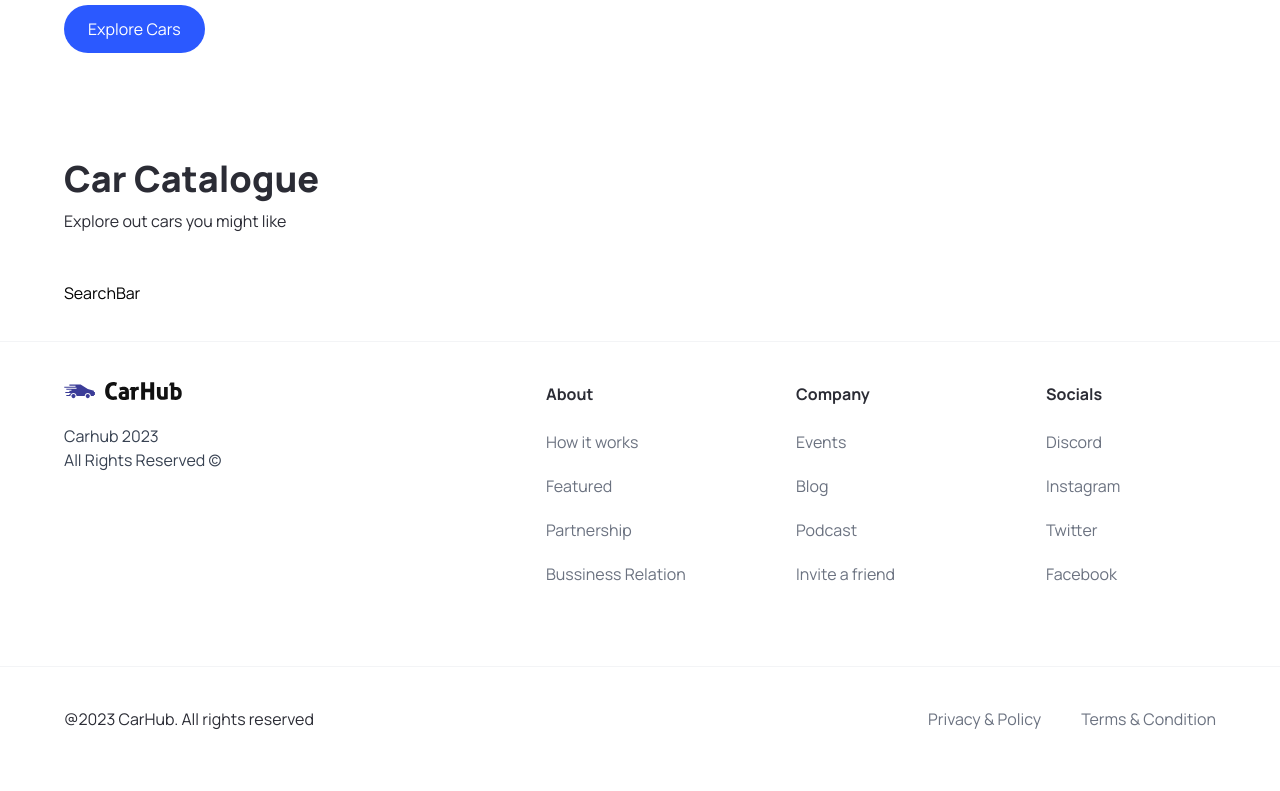
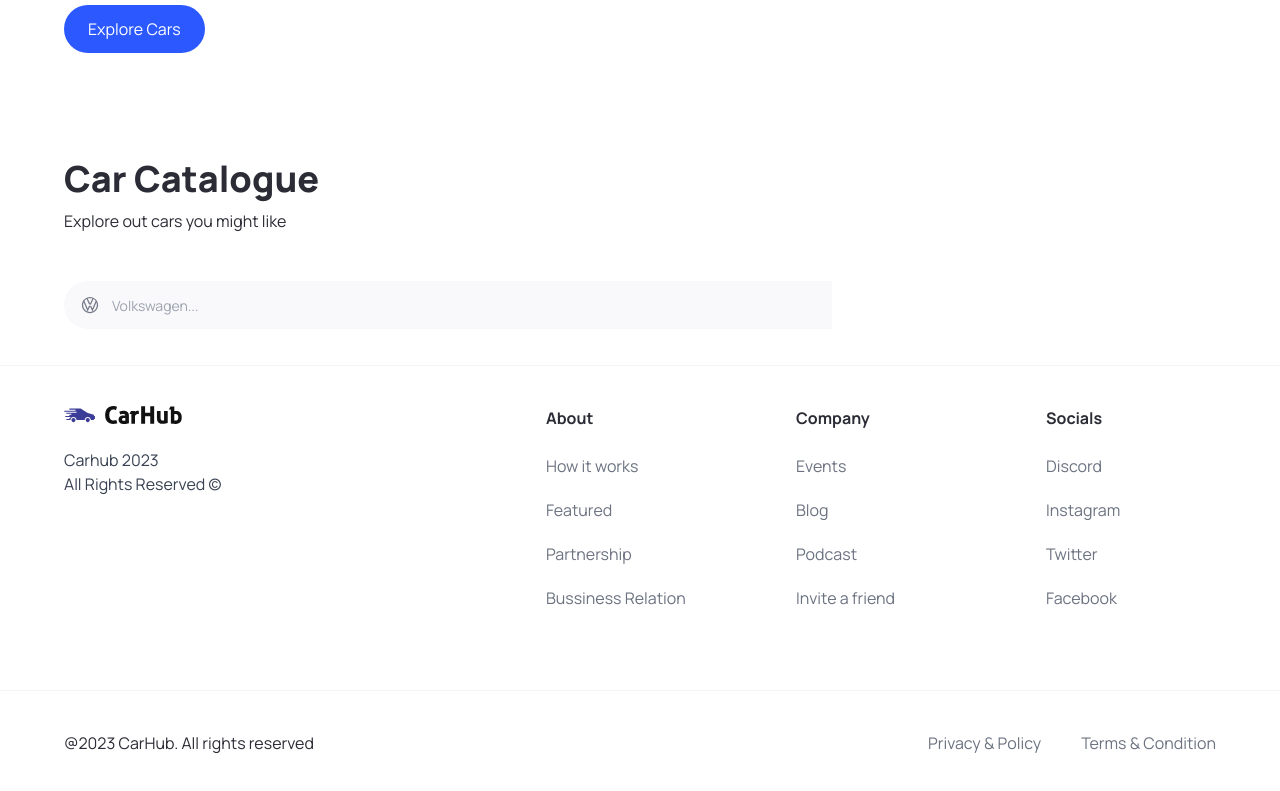
Before and after one commit to yersultan-ibn/project_next13_car_showcase, a Next.js app: page / in a window 1280 px wide. Shown: the part 705-1496 px from the top of the page. Built offline with nearby package versions, Linux system fonts and the light colour scheme.

Commit message:
feat: add car catalog

```diff
--- a/components/SearchBar.tsx
+++ b/components/SearchBar.tsx
@@ -1,7 +1,23 @@
-import React from "react";
+"use client";
+
+import { useState } from "react";
+import SearchManufacturer from "./SearchManufacturer";
 
 const SearchBar = () => {
-  return <div>SearchBar</div>;
+  const [manufacturer, setManufacturer] = useState("");
+
+  const handleSearch = () => {};
+
+  return (
+    <form className="searchbar" onSubmit={handleSearch}>
+      <div className="searchbar__item">
+        <SearchManufacturer
+          manufacturer={manufacturer}
+          setManufacturer={setManufacturer}
+        />
+      </div>
+    </form>
+  );
 };
 
 export default SearchBar;
--- /dev/null
+++ b/components/SearchManufacturer.tsx
@@ -0,0 +1,111 @@
+"use client";
+
+import { SearchManufacturerProps } from "@/types";
+import { Combobox, Transition } from "@headlessui/react";
+import Image from "next/image";
+import { Fragment, useState } from "react";
+
+import { manufacturers } from "@/constants";
+
+const SearchManufacturer = ({
+  manufacturer,
+  setManufacturer,
+}: SearchManufacturerProps) => {
+  const [query, setQuery] = useState("");
+
+  const filteredManufacturers =
+    query === ""
+      ? manufacturers
+      : manufacturers.filter((item) =>
+          item
+            .toLowerCase()
+            .replace(/\s+/g, "")
+            .includes(query.toLowerCase().replace(/\s+/g, ""))
+        );
+
+  return (
+    <div className="search-manufacturer">
+      <Combobox>
+        <div className="relative w-full">
+          <Combobox.Button className="absolute top-[14px]">
+            <Image
+              src="/car-logo.svg"
+              width={20}
+              height={20}
+              className="ml-4"
+              alt="car logo"
+            />
+          </Combobox.Button>
+
+          {/* Input field for searching */}
+          <Combobox.Input
+            className="search-manufacturer__input"
+            displayValue={(item: string) => item}
+            onChange={(event) => setQuery(event.target.value)} // Update the search query when the input changes
+            placeholder="Volkswagen..."
+          />
+
+          {/* Transition for displaying the options */}
+          <Transition
+            as={Fragment} // group multiple elements without introducing an additional DOM node i.e., <></>
+            leave="transition ease-in duration-100"
+            leaveFrom="opacity-100"
+            leaveTo="opacity-0"
+            afterLeave={() => setQuery("")} // Reset the search query after the transition completes
+          >
+            <Combobox.Options
+              className="absolute mt-1 max-h-60 w-full overflow-auto rounded-md bg-white py-1 text-base shadow-lg ring-1 ring-black ring-opacity-5 focus:outline-none sm:text-sm"
+              static
+            >
+              {filteredManufacturers.length === 0 && query !== "" ? (
+                <Combobox.Option
+                  value={query}
+                  className="search-manufacturer__option"
+                >
+                  Create "{query}"
+                </Combobox.Option>
+              ) : (
+                filteredManufacturers.map((item) => (
+                  <Combobox.Option
+                    key={item}
+                    className={({ active }) =>
+                      `relative search-manufacturer__option ${
+                        active ? "bg-primary-blue text-white" : "text-gray-900"
+                      }`
+                    }
+                    value={item}
+                  >
+                    {({ selected, active }) => (
+                      <>
+                        <span
+                          className={`block truncate ${
+                            selected ? "font-medium" : "font-normal"
+                          }`}
+                        >
+                          {item}
+                        </span>
+
+                        {/* Show an active blue background color if the option is selected */}
+                        {selected ? (
+                          <span
+                            className={`absolute inset-y-0 left-0 flex items-center pl-3 ${
+                              active
+                                ? "text-white"
+                                : "text-pribg-primary-purple"
+                            }`}
+                          ></span>
+                        ) : null}
+                      </>
+                    )}
+                  </Combobox.Option>
+                ))
+              )}
+            </Combobox.Options>
+          </Transition>
+        </div>
+      </Combobox>
+    </div>
+  );
+};
+
+export default SearchManufacturer;
--- a/package.json
+++ b/package.json
@@ -9,6 +9,7 @@
     "lint": "next lint"
   },
   "dependencies": {
+    "@headlessui/react": "^1.7.15",
     "@types/node": "20.3.1",
     "@types/react": "18.2.12",
     "@types/react-dom": "18.2.5",
--- a/types/index.ts
+++ b/types/index.ts
@@ -1,4 +1,4 @@
-import { MouseEventHandler } from "react";
+import React, { MouseEventHandler } from "react";
 
 export interface CustomButtonProps {
   title: string;
@@ -6,3 +6,7 @@
   handleClick?: MouseEventHandler<HTMLButtonElement>;
   btnType?: "button" | "submit";
 }
+export interface SearchManufacturerProps {
+  manufacturer: string;
+  setManufacturer: (manufacturer: string) => void;
+}
```
Also changed, not shown: 1 other file (tests, documents, lock files or other folders).
